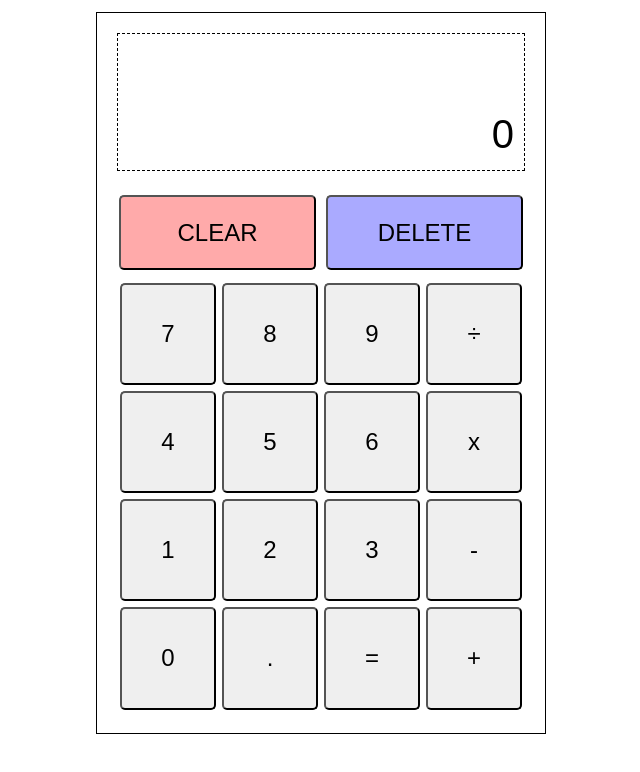
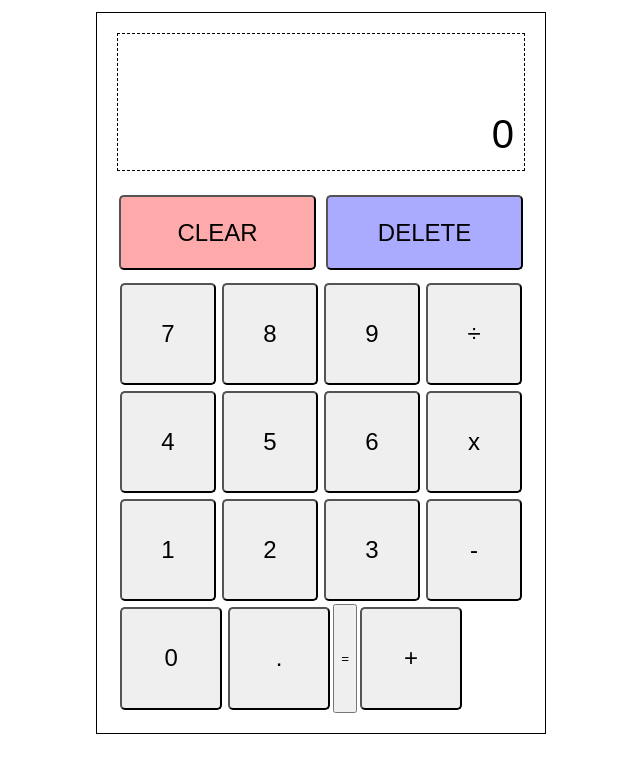
Before and after one commit to aaksant/calculator, a plain HTML site: page index.html in a window 1280 px wide. Shown: the whole page, without its empty margins (319-959 px from the left). Drawn offline with Linux system fonts and the light colour scheme.

Commit message:
Remove operator class from equals button

```diff
--- a/index.html
+++ b/index.html
@@ -46,7 +46,7 @@
             <div class="row">
               <button class="num">0</button>
               <button id="dot-button" class="operator">.</button>
-              <button id="equals-button" class="operator">=</button>
+              <button id="equals-button">=</button>
               <button id="add" class="operator">+</button>
             </div>
           </div>
```
